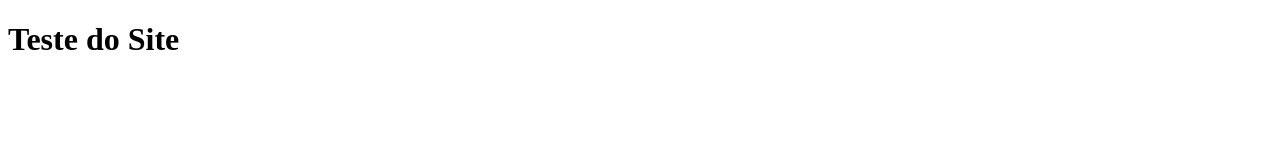
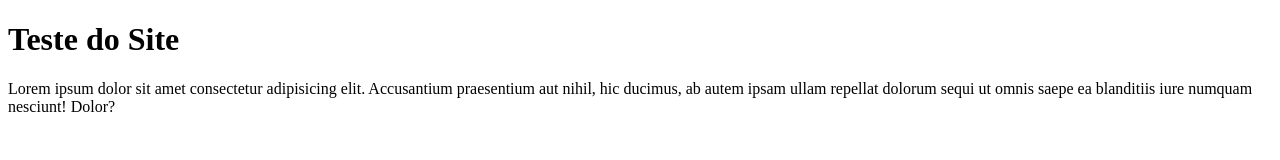
Before and after one commit to shyga362/meus_projetos, a plain HTML site: page index.html in a window 1280 px wide. Drawn offline with Linux system fonts and the light colour scheme.

Commit message:
adicionando paragrafo

```diff
--- a/index.html
+++ b/index.html
@@ -8,5 +8,8 @@
 </head>
 <body>
     <h1>Teste do Site</h1>
+  <p>Lorem ipsum dolor sit amet consectetur adipisicing elit. Accusantium
+  praesentium aut nihil, hic ducimus, ab autem ipsam ullam repellat dolorum
+  sequi ut omnis saepe ea blanditiis iure numquam nesciunt! Dolor?</p>
 </body>
 </html>
```
